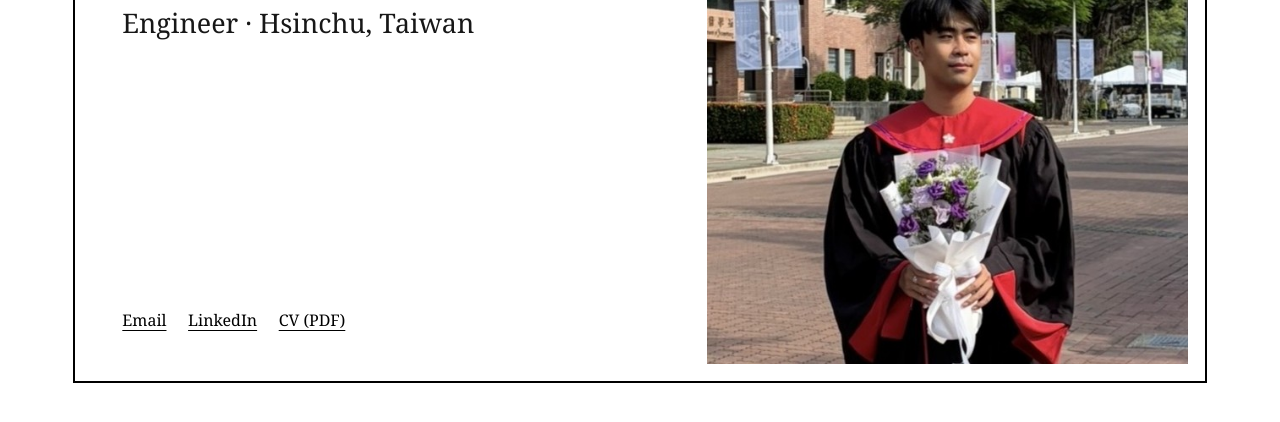
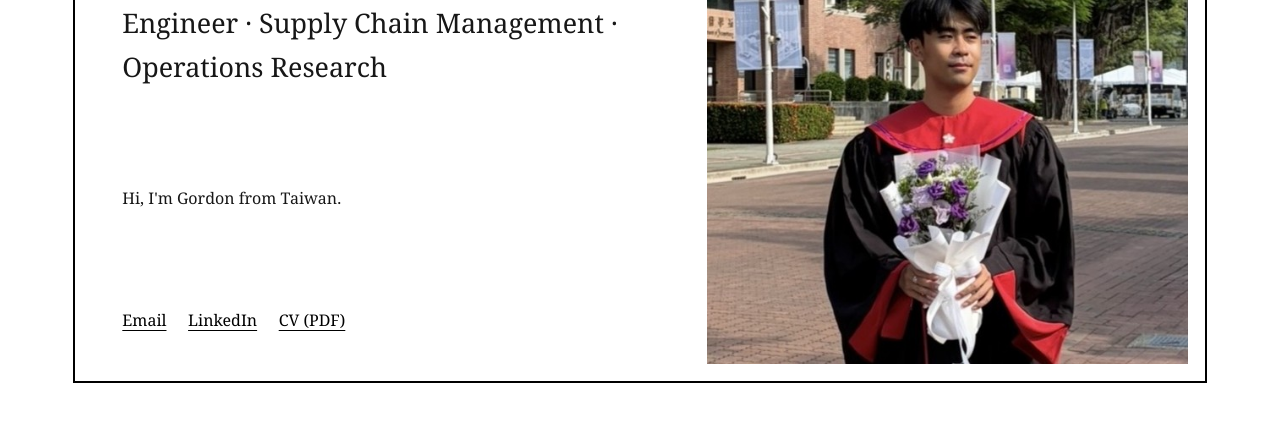
Before and after one commit to WeichenKuo1216/Gordon-Kuo.github.io, a plain HTML site: page index.html in a window 1280 px wide. Shown: the part 300-722 px from the top of the page. Drawn offline with Linux system fonts and the light colour scheme; a web font is replaced by a local one.

Commit message:
Update index.html

```diff
--- a/index.html
+++ b/index.html
@@ -24,8 +24,11 @@
         <div class="intro-copy">
           <div>
             <h1 id="name">Gordon Kuo</h1>
-            <p class="intro-role">Engineer · Hsinchu, Taiwan</p>
+            <p class="intro-role">Engineer · Supply Chain Management · Operations Research</p>
           </div>
+          <p class="intro-bio">
+            Hi, I'm Gordon from Taiwan.</p>
+
           <ul class="intro-links" aria-label="Contact and profiles">
             <li><a href="mailto:gordon911216@gmail.com">Email</a></li>
             <li><a href="https://www.linkedin.com/in/gordon-kuo-755b7729a/">LinkedIn</a></li>
```
